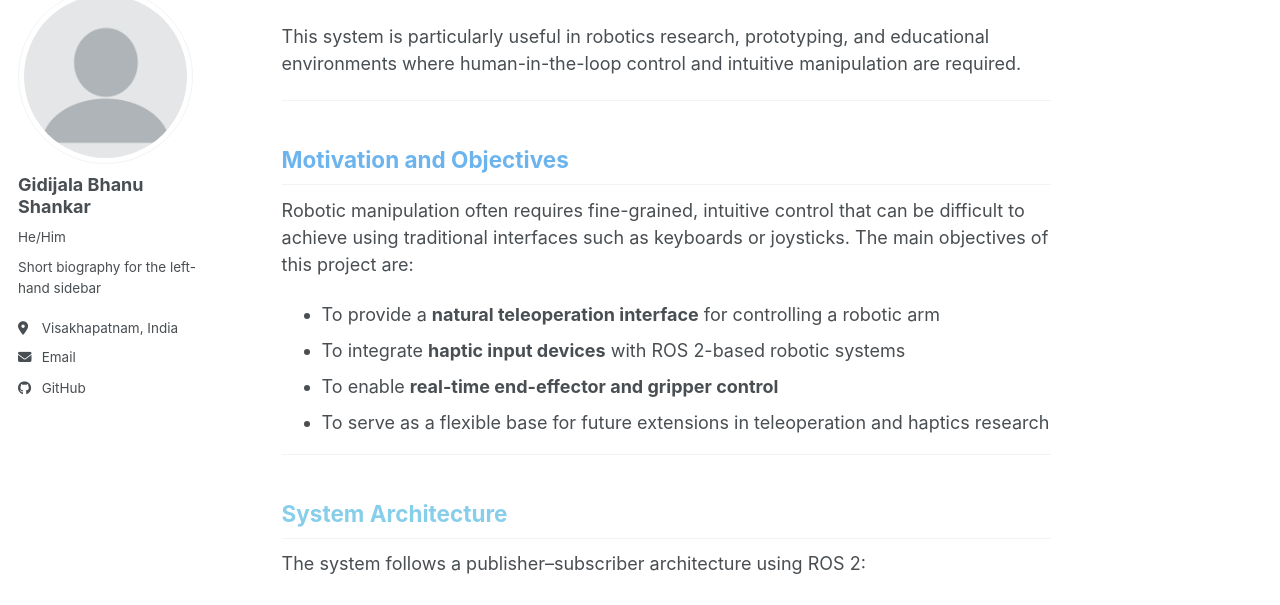
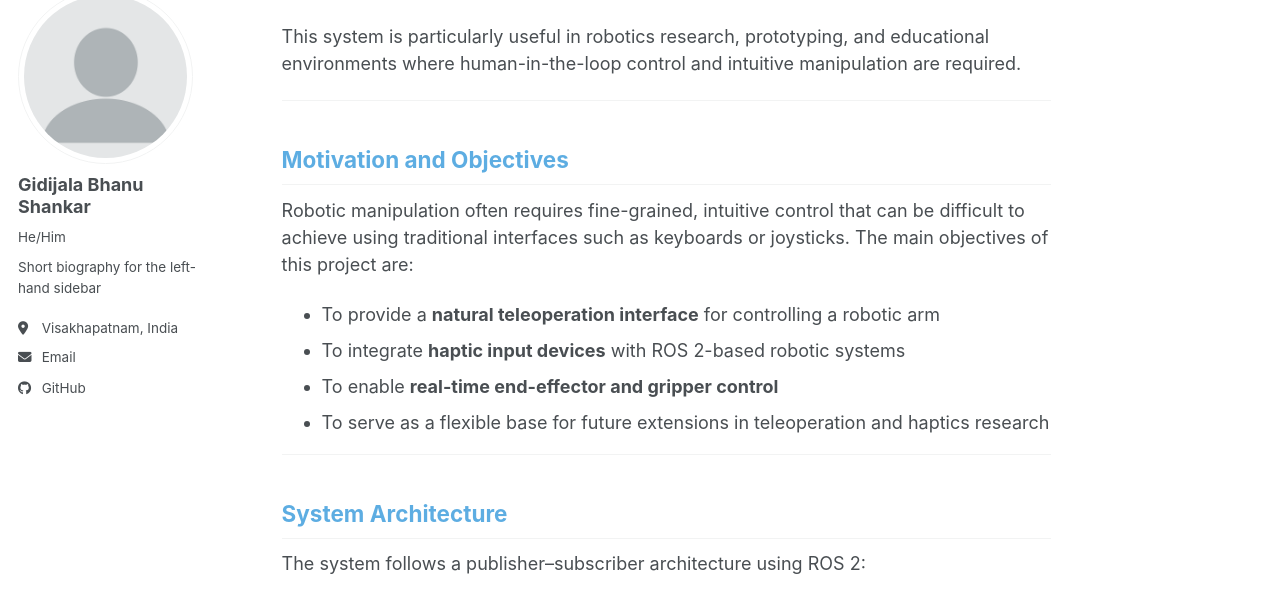
Before and after one commit to Drunk-ed/Drunk-ed.github.io, a Jekyll site: the page built from _portfolio/portfolio-1.md, in a window 1280 px wide and 900 px high, scrolled down 887 px. Shown: the part 110-715 px from the top of the window. Built offline with Jekyll 4.4.1, drawn with Linux system fonts in a browser that asks for light colours; a script bundle is joined from its source files by our own code; library files that are not in the unit come from our copies.

Commit message:
Refactor portfolio-1.md to standardize section heading colors for improved consistency and readability

```diff
--- a/_portfolio/portfolio-1.md
+++ b/_portfolio/portfolio-1.md
@@ -13,7 +13,7 @@ collection: portfolio
 This system is particularly useful in robotics research, prototyping, and educational environments where human-in-the-loop control and intuitive manipulation are required.
 
 ---
-<h2 style="color:#6cb4ee;">Motivation and Objectives</h2>
+<h2 style="color:#5dade2;">Motivation and Objectives</h2>
 Robotic manipulation often requires fine-grained, intuitive control that can be difficult to achieve using traditional interfaces such as keyboards or joysticks. The main objectives of this project are:
 
 - To provide a **natural teleoperation interface** for controlling a robotic arm
@@ -22,7 +22,7 @@ Robotic manipulation often requires fine-grained, intuitive control that can be
 - To serve as a flexible base for future extensions in teleoperation and haptics research
 
 ---
-<h2 style="color:#87ceeb;">System Architecture</h2>
+<h2 style="color:#5dade2;">System Architecture</h2>
 The system follows a publisher–subscriber architecture using ROS 2:
 
 - The **Geomagic Touch device** publishes pose, orientation, and button state data
@@ -33,7 +33,8 @@ The system follows a publisher–subscriber architecture using ROS 2:
 The teleoperation loop runs at approximately **50 Hz** to ensure stable and smooth robot motion.
 
 ---
-<h2 style="color:#87ceeb;">Key Features</h2>
+<h2 style="color:#5dade2;">Key Features</h2>
+
 ### Real-Time Teleoperation
 - Continuous mapping of stylus position to robot end-effector motion
 - Low-latency response suitable for manipulation tasks
```
